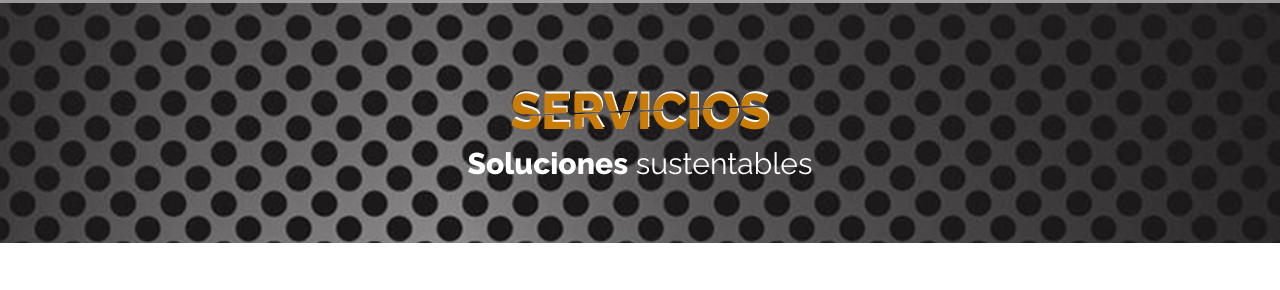
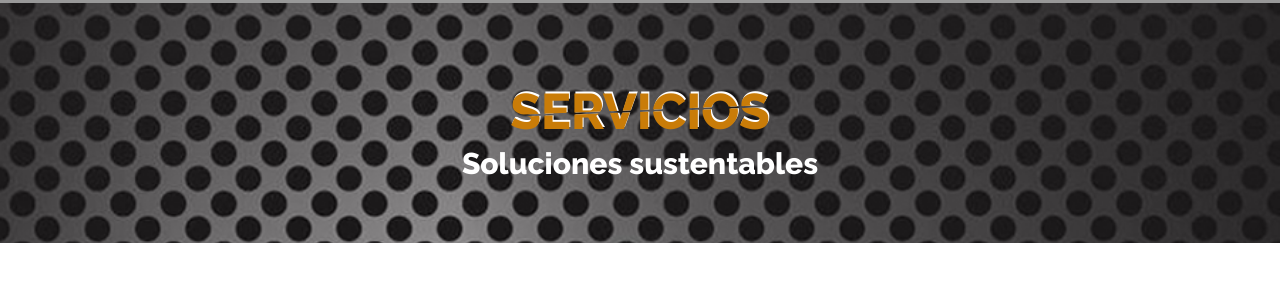
Before and after one commit to ArroyoLeandro/GruppoDF_v2, a plain HTML site: page index.html in a window 1280 px wide. Shown: the part 789-1079 px from the top of the page. Drawn offline with Linux system fonts and the light colour scheme.

Commit message:
bold text

```diff
--- a/index.html
+++ b/index.html
@@ -86,7 +86,7 @@
             <div class="col-lg-7">
                 <div class="section-title mt-4"  style="padding-top: 60px;">
                         <h1 class="title animate__animated" data-heading="Servicios" id="servicio">Servicios</h1>
-                    <h2 class="subtitle text-white"><span class="bold">Soluciones</span> sustentables</h2>
+                    <h2 class="subtitle text-white"><span class="bold">Soluciones sustentables</span></h2>
                 </div>
             </div>
         </div>
```
